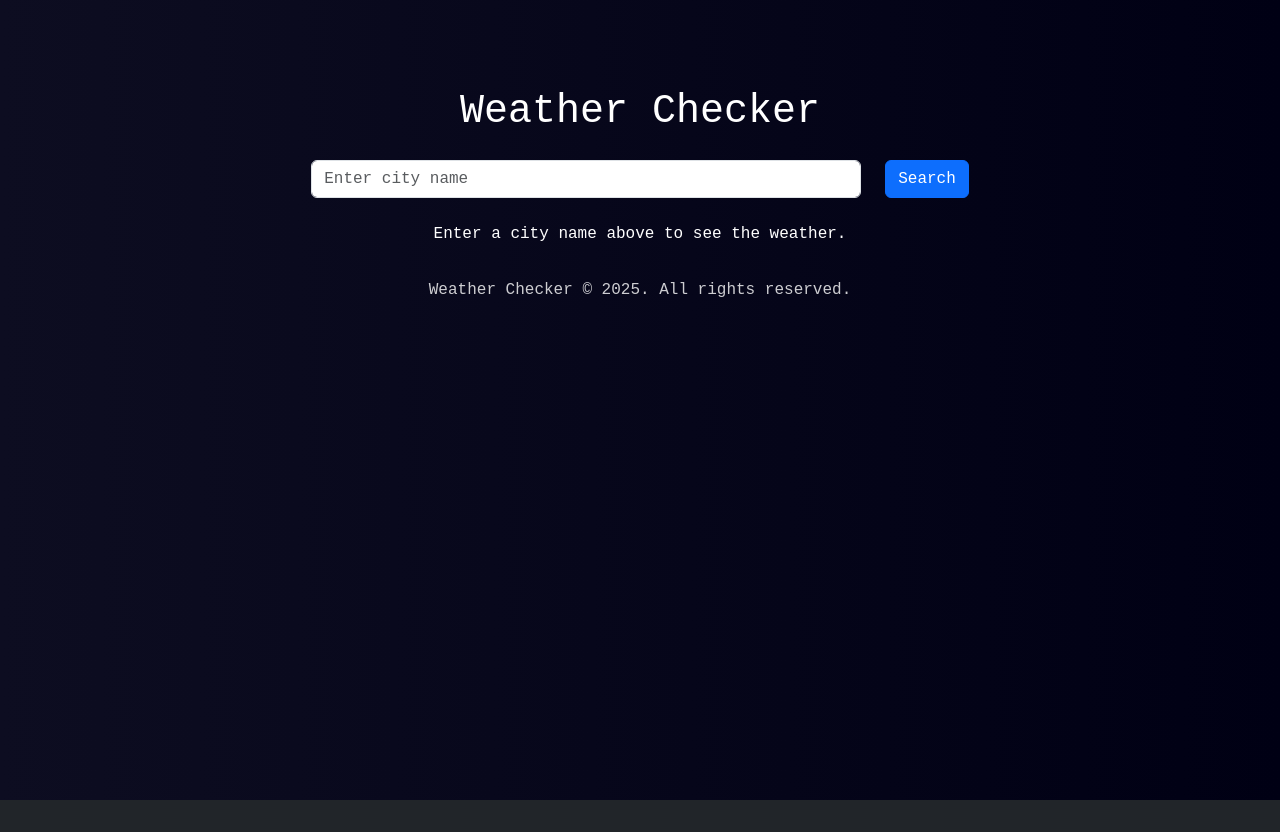
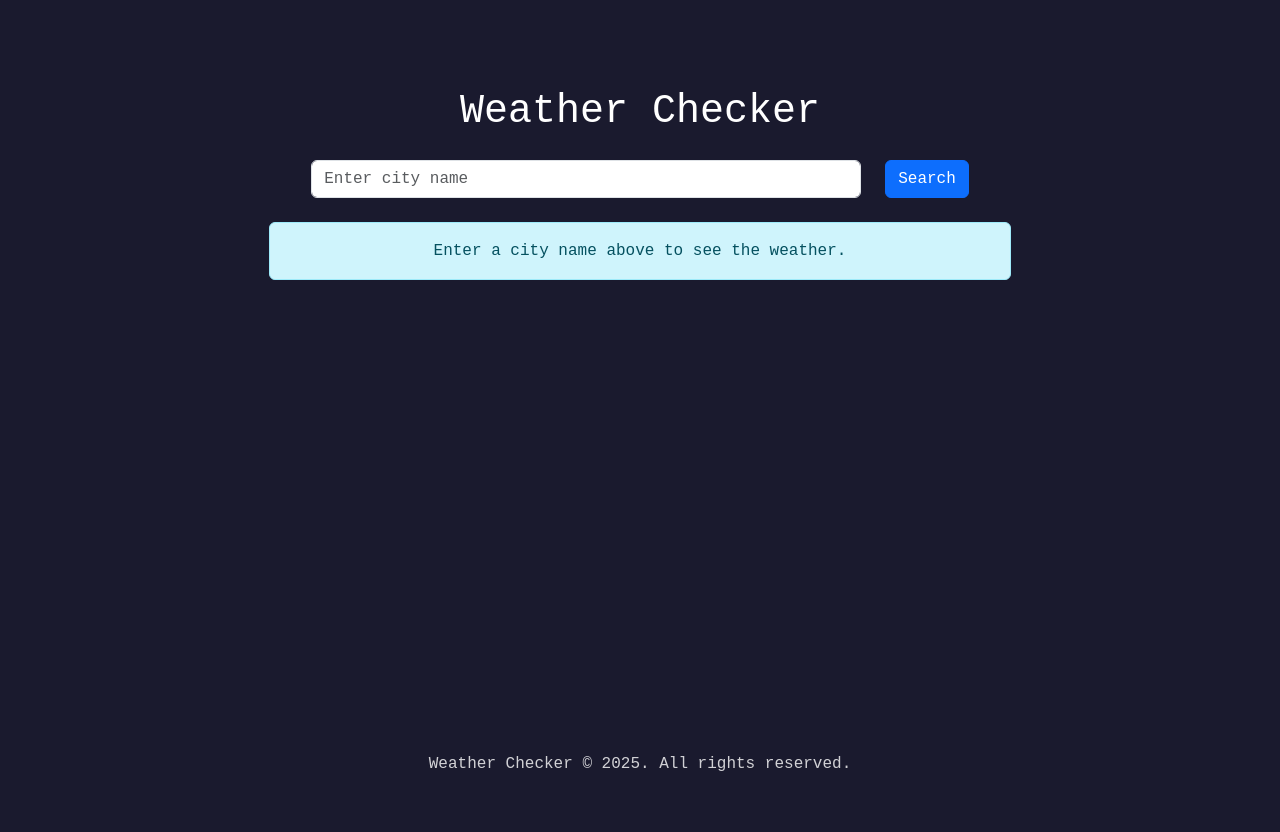
Before and after one commit to dhanyasri612/weather-frontend, a React (Vite) app: page / in a window 1280 px wide. Before the commit the page ends 800 px from the top, so only its background shows below. Built offline with nearby package versions, Linux system fonts and the light colour scheme.

Commit message:
Update App.jsx

```diff
--- a/src/App.jsx
+++ b/src/App.jsx
@@ -13,17 +13,6 @@ import {
   Spinner,
 } from "react-bootstrap";
 import {
-  LineChart,
-  Line,
-  XAxis,
-  YAxis,
-  CartesianGrid,
-  ResponsiveContainer,
-  Tooltip,
-  Legend,
-} from "recharts";
-
-import {
   WiDaySunny,
   WiCloud,
   WiRain,
@@ -35,24 +24,6 @@ import {
 
 import WeatherWidget from "./components/WeatherWidget";
 import getWeatherMeta from "./utils/weatherCodeMap";
-
-const AnimatedBackground = ({ gradient, animate }) => {
-  const gradientStyle = {
-    position: "fixed",
-    top: 0,
-    left: 0,
-    width: "100%",
-    height: "100%",
-    zIndex: -1,
-    background: `linear-gradient(90deg, ${gradient.join(", ")})`,
-    backgroundSize: "400% 400%",
-    backgroundRepeat: "no-repeat",
-    animation: animate ? "gradientFloat 15s ease infinite" : "none",
-    transition: "background 0.5s ease",
-  };
-
-  return <div style={gradientStyle}></div>;
-};
 
 const App = () => {
   const [city, setCity] = useState("");
@@ -73,102 +44,118 @@ const App = () => {
       );
       setWeatherData(response.data);
     } catch (err) {
-      if (err.response) setError(`Server Error: ${err.response.status}`);
-      else if (err.request) setError("Network Error: No response received");
-      else setError(`Error: ${err.message}`);
+      if (err.response) {
+        setError(`Server Error: ${err.response.status}`);
+      } else if (err.request) {
+        setError("Network Error: No response received");
+      } else {
+        setError(`Error: ${err.message}`);
+      }
     }
     setLoading(false);
   };
 
   const weatherCode = weatherData?.current?.weathercode;
-  const meta = getWeatherMeta(weatherCode) || { label: "Unknown", icon: WiCloud };
+  const meta = getWeatherMeta(weatherCode) || {
+    label: "Unknown",
+    icon: WiCloud,
+  };
   const MetaIcon = meta.icon || WiCloud;
 
   const now = new Date();
   const hour = now.getHours();
   const temperature = weatherData?.current?.temperature_2m || 20;
 
-  const getTheme = (temperature, hour, weatherFetched, weatherCode) => {
-    if (!weatherFetched) return { gradient: ["#000014", "#1a1a2e", "#000014"], textColor: "#ffffff", widgetColor: "#ffffff" };
-
-    let theme = { gradient: ["#000014", "#1a1a2e", "#000014"], textColor: "#ffffff", widgetColor: "#ffffff" };
-
-    if (weatherCode >= 0 && weatherCode <= 1) theme.gradient = ["#87CEEB", "#FFD700", "#FFAA00", "#87CEEB"];
-    else if (weatherCode >= 2 && weatherCode <= 3) theme.gradient = ["#607D8B", "#78909C", "#546e7a", "#607D8B"];
-    else if (weatherCode >= 45 && weatherCode <= 65) theme.gradient = ["#1f1f2e", "#3a4a6f", "#223355", "#1f1f2e"];
-    else if (weatherCode >= 71 && weatherCode <= 86) theme.gradient = ["#003366", "#6699cc", "#336699", "#003366"];
-    else if (weatherCode >= 95 && weatherCode <= 99) theme.gradient = ["#2c3e50", "#34495e", "#1a2b3c", "#2c3e50"];
-    else {
-      if (hour >= 6 && hour < 10) {
-        if (temperature < 10) theme.gradient = ["#a0c4ff", "#89abe3", "#6ba3d4", "#a0c4ff"];
-        else if (temperature <= 25) theme.gradient = ["#ffe29f", "#ff7e5f", "#ffd27f", "#ffe29f"];
-        else theme.gradient = ["#ff9a8b", "#ff6a00", "#ff4500", "#ff9a8b"];
-      } else if (hour >= 10 && hour < 17) {
-        if (temperature < 10) theme.gradient = ["#74b9ff", "#0984e3", "#55aaff", "#74b9ff"];
-        else if (temperature <= 25) theme.gradient = ["#87CEEB", "#FFD700", "#FFC107", "#87CEEB"];
-        else theme.gradient = ["#ff4500", "#ff8c00", "#ff6a00", "#ff4500"];
-      } else if (hour >= 17 && hour < 20) theme.gradient = ["#ffb347", "#ffcc33", "#ff7e5f", "#ffb347"];
-      else theme.gradient = ["#000014", "#1a1a2e", "#000033", "#000014"];
-    }
-
-    return theme;
-  };
-
-  const theme = getTheme(temperature, hour, !!weatherData, weatherCode);
-
   return (
-    <div style={{ position: "relative", minHeight: "100vh", padding: "2rem", textAlign: "center" }}>
-      <style>
-        {`
-          @keyframes gradientFloat {
-            0% { background-position: 0% 50%; }
-            25% { background-position: 100% 50%; }
-            50% { background-position: 100% 100%; }
-            75% { background-position: 0% 100%; }
-            100% { background-position: 0% 50%; }
-          }
-        `}
-      </style>
-      <AnimatedBackground gradient={theme.gradient} animate={true} />
-
-      <Container className="mt-5 p-2" style={{ background: "transparent" }}>
+    <div
+      style={{
+        position: "relative",
+        minHeight: "100vh",
+        padding: "2rem",
+        textAlign: "center",
+        backgroundColor: "#1a1a2e", // static background
+        color: "#ffffff",
+      }}
+    >
+      <Container className={`mt-5 p-2`} style={{ background: "transparent" }}>
         <h1 className="text-center mb-4">Weather Checker</h1>
 
-        {/* Search */}
+        {/* Search Section */}
         <Row className="justify-content-center mb-4">
-          <Col xs={9} sm={7} md={6}>
+          <Col xs={8} md={6}>
             <Form.Control
               type="text"
               placeholder="Enter city name"
               value={city}
               onChange={(e) => {
                 setCity(e.target.value);
-                if (!e.target.value.trim()) { setWeatherData(null); setError(null); }
+                if (e.target.value.trim() === "") {
+                  setWeatherData(null);
+                  setError(null);
+                }
               }}
             />
           </Col>
-          <Col xs="auto" className="mt-2 mt-sm-0">
-            <Button variant="primary" onClick={handleSearch} disabled={loading}>
+          <Col xs="auto">
+            <Button
+              variant="primary"
+              onClick={handleSearch}
+              disabled={loading}
+            >
               {loading ? "Searching..." : "Search"}
             </Button>
           </Col>
         </Row>
 
-        {/* Messages */}
-        {!loading && !weatherData && !error && <p>Enter a city name above to see the weather.</p>}
-        {error && <p style={{ color: "red" }}>{error}</p>}
-        {loading && <Spinner animation="border" variant="success" />}
+        {/* Info / Error / Loading */}
+        {!loading && !weatherData && !error && (
+          <Row className="justify-content-center mb-4">
+            <Col xs={10} md={8}>
+              <motion.div
+                initial={{ opacity: 0 }}
+                animate={{ opacity: 1 }}
+                className="alert alert-info text-center"
+              >
+                Enter a city name above to see the weather.
+              </motion.div>
+            </Col>
+          </Row>
+        )}
+        {error && (
+          <Row className="justify-content-center mb-4">
+            <Col xs={10} md={8}>
+              <motion.div
+                initial={{ opacity: 0 }}
+                animate={{ opacity: 1 }}
+                className="alert alert-danger text-center"
+              >
+                {error}
+              </motion.div>
+            </Col>
+          </Row>
+        )}
+        {loading && (
+          <Row className="justify-content-center mb-4">
+            <Col xs={10} md={8}>
+              <div className="text-center">
+                <p>Loading weather data...</p>
+                <Spinner animation="border" variant="success" />
+              </div>
+            </Col>
+          </Row>
+        )}
 
         {/* Current Weather */}
         {weatherData?.current && (
           <Row className="justify-content-center mb-4">
-            <Col xs={12} md={8}>
+            <Col xs={10} md={8}>
               <motion.div
                 initial={{ opacity: 0, y: 20 }}
                 animate={{ opacity: 1, y: 0 }}
-                className="p-3 border rounded text-center bg-primary"
+                className="p-4 border rounded text-center bg-primary"
               >
                 <h3>Current Weather in {city}</h3>
+                <br />
                 <p>Temperature: {weatherData.current.temperature_2m} °C</p>
                 <p>Wind Speed: {weatherData.current.wind_speed_10m} km/h</p>
                 <p>Wind Direction: {weatherData.current.wind_direction_10m} °</p>
@@ -181,99 +168,107 @@ const App = () => {
 
         {/* Widgets */}
         {weatherData && (
-          <Row className="justify-content-center mb-4">
-            {[
-              { icon: <WiDaySunny size={80} color="#f39c12" />, label: "Temperature", value: weatherData.current.temperature_2m, unit: "°C" },
-              { icon: <WiStrongWind size={80} color="#0099ff" />, label: "Wind Speed", value: weatherData.current.wind_speed_10m, unit: "km/h" },
-              { icon: <WiCloud size={80} color="#ffffff" />, label: "Wind Direction", value: weatherData.current.wind_direction_10m, unit: "°" },
-              { icon: <WiRain size={80} color="#69c3ff" />, label: "Rain", value: weatherData.current.rain, unit: "mm" },
-              { icon: <WiSunrise size={80} color="#f1c40f" />, label: "Sunrise", value: weatherData.daily?.sunrise ? weatherData.daily.sunrise[0].split("T")[1] : "--" },
-              { icon: <WiSunset size={80} color="#e67e22" />, label: "Sunset", value: weatherData.daily?.sunset ? weatherData.daily.sunset[0].split("T")[1] : "--" },
-              { icon: <MetaIcon size={80} color="#fff" />, label: "Condition", value: meta.label },
-              { icon: <WiCloudy size={80} color="#3498db" />, label: "Cloud Cover", value: weatherData.current.cloud_cover, unit: "%" },
-            ].map((w, i) => (
-              <Col xs={6} sm={6} md={3} key={i} className="mb-3">
-                <WeatherWidget icon={w.icon} label={w.label} value={w.value} unit={w.unit || ""} />
+          <Container>
+            <Row className="justify-content-center mb-3">
+              <Col xs={12} md={6} lg={6} className="mb-3">
+                <WeatherWidget
+                  icon={<WiDaySunny size={100} color="#f39c12" />}
+                  label="Temperature"
+                  value={weatherData?.current?.temperature_2m || "--"}
+                  unit="°C"
+                />
               </Col>
-            ))}
-          </Row>
+              <Col xs={12} md={6} lg={6} className="mb-3">
+                <WeatherWidget
+                  icon={<WiStrongWind size={100} color="#0099ffff" />}
+                  label="Wind Speed"
+                  value={weatherData?.current?.wind_speed_10m || "--"}
+                  unit="km/h"
+                />
+              </Col>
+            </Row>
+            <Row className="justify-content-center mb-3">
+              <Col xs={12} md={6} lg={6} className="mb-3">
+                <WeatherWidget
+                  icon={<WiCloud size={100} color="#ffffffff" />}
+                  label="Wind Direction"
+                  value={weatherData?.current?.wind_direction_10m || "--"}
+                  unit="°"
+                />
+              </Col>
+              <Col xs={12} md={6} lg={6} className="mb-3">
+                <WeatherWidget
+                  icon={<WiRain size={100} color="#69c3ffff" />}
+                  label="Rain"
+                  value={weatherData?.current?.rain || "--"}
+                  unit="mm"
+                />
+              </Col>
+            </Row>
+            <Row className="justify-content-center mb-3">
+              <Col xs={12} md={6} lg={6} className="mb-3">
+                <WeatherWidget
+                  icon={<WiSunrise size={100} color="#f1c40f" />}
+                  label="Sunrise"
+                  value={
+                    weatherData?.daily?.sunrise
+                      ? weatherData.daily.sunrise[0].split("T")[1]
+                      : "--"
+                  }
+                  unit=""
+                />
+              </Col>
+              <Col xs={12} md={6} lg={6} className="mb-3">
+                <WeatherWidget
+                  icon={<WiSunset size={100} color="#e67e22" />}
+                  label="Sunset"
+                  value={
+                    weatherData?.daily?.sunset
+                      ? weatherData.daily.sunset[0].split("T")[1]
+                      : "--"
+                  }
+                  unit=""
+                />
+              </Col>
+            </Row>
+            <Row className="justify-content-center mb-3">
+              <Col xs={12} md={6} lg={6} className="mb-3">
+                <WeatherWidget
+                  icon={<MetaIcon size={100} color="#fff" />}
+                  label="Condition"
+                  value={meta.label}
+                  unit=""
+                />
+              </Col>
+              <Col xs={12} md={6} lg={6} className="mb-3">
+                <WeatherWidget
+                  icon={<WiCloudy size={100} color="#3498db" />}
+                  label="Cloud Cover"
+                  value={weatherData?.current?.cloud_cover || "--"}
+                  unit="%"
+                />
+              </Col>
+            </Row>
+          </Container>
         )}
+      </Container>
 
-        {/* Hourly Forecast */}
-        {weatherData?.hourly && (
-          <Card className="mb-4 p-3">
-            <h4>Hourly Forecast</h4>
-            <Table striped bordered hover responsive size="sm">
-              <thead>
-                <tr><th>Time</th><th>Temp</th><th>Wind</th></tr>
-              </thead>
-              <tbody>
-                {weatherData.hourly.time.slice(0, 12).map((t, i) => (
-                  <tr key={i}>
-                    <td>{t.split("T")[1]}</td>
-                    <td>{weatherData.hourly.temperature_2m[i]}</td>
-                    <td>{weatherData.hourly.wind_speed_10m[i]}</td>
-                  </tr>
-                ))}
-              </tbody>
-            </Table>
-          </Card>
-        )}
-
-        {/* Daily Forecast */}
-        {weatherData?.daily && (
-          <Card className="mb-4 p-3">
-            <h4>Daily Forecast</h4>
-            <Table striped bordered hover responsive size="sm">
-              <thead>
-                <tr>
-                  <th>Date</th><th>Min Temp</th><th>Max Temp</th><th>Sunrise</th><th>Sunset</th>
-                </tr>
-              </thead>
-              <tbody>
-                {weatherData.daily.time.map((d, i) => (
-                  <tr key={i}>
-                    <td>{d}</td>
-                    <td>{weatherData.daily.temperature_2m_min[i]}</td>
-                    <td>{weatherData.daily.temperature_2m_max[i]}</td>
-                    <td>{weatherData.daily.sunrise[i].split("T")[1]}</td>
-                    <td>{weatherData.daily.sunset[i].split("T")[1]}</td>
-                  </tr>
-                ))}
-              </tbody>
-            </Table>
-          </Card>
-        )}
-
-        {/* Temperature Trend */}
-        {weatherData?.daily && (
-          <Card className="mb-4 p-3">
-            <h4>Daily Max Temperature Forecast</h4>
-            <ResponsiveContainer width="100%" height={300}>
-              <LineChart
-                data={weatherData.daily.time.map((time, i) => ({
-                  time,
-                  maxTemperature: weatherData.daily.temperature_2m_max[i],
-                  minTemperature: weatherData.daily.temperature_2m_min[i],
-                }))}
-                margin={{ top: 5, right: 20, left: 10, bottom: 5 }}
-              >
-                <CartesianGrid stroke="#f5f5f5" />
-                <XAxis dataKey="time" />
-                <YAxis />
-                <Tooltip />
-                <Line type="monotoneX" dataKey="minTemperature" stroke="#1e90ffff" />
-                <Line type="monotoneX" dataKey="maxTemperature" stroke="#ff4500ff" />
-                <Legend />
-              </LineChart>
-            </ResponsiveContainer>
-          </Card>
-        )}
-
-        <footer style={{ marginTop: "2rem", textAlign: "center", color: "#ffffff", opacity: 0.8 }}>
+      <footer
+        style={{
+          marginTop: "50vh",
+          padding: "1.5rem 0",
+          textAlign: "center",
+          color: "#ffffff",
+          opacity: 0.8,
+          fontSize: "1rem",
+          display: "flex",
+          flexDirection: "column",
+        }}
+      >
+        <p style={{ margin: 0 }}>
           Weather Checker © {new Date().getFullYear()}. All rights reserved.
-        </footer>
-      </Container>
+        </p>
+      </footer>
     </div>
   );
 };
```
